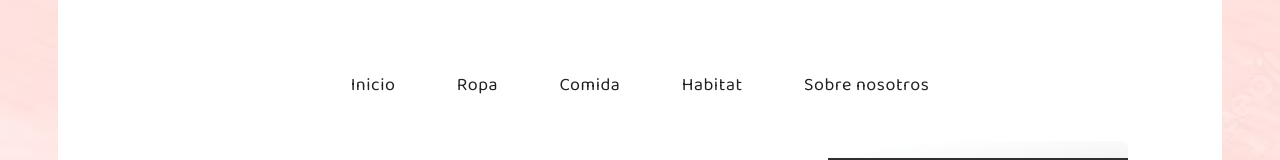
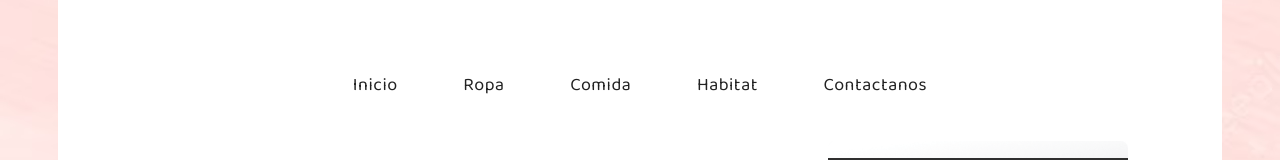
Before and after one commit to angy-Rin/DEV006-card-validation, a website with bundled scripts: page src/index.html in a window 1280 px wide. Shown: the part 186-346 px from the top of the page. Built offline with nearby package versions, Linux system fonts and the light colour scheme.

Commit message:
prueba de commit remoto

```diff
--- a/src/index.html
+++ b/src/index.html
@@ -30,7 +30,7 @@
       <a href="#">Ropa</a>
       <a href="#">Comida</a>
       <a href="#">Habitat</a>
-      <a href="#">Sobre nosotros</a>
+      <a href="#">Contactanos</a>
     </nav>
 
 
@@ -137,16 +137,12 @@
       </section>
 
     </section>
-
-
     </section>
 
 
     <main></main>
     <footer class="pie-pagina">
 
-
-
     </footer>
     <script src="index.js" type="module"></script>
   </body>
```
